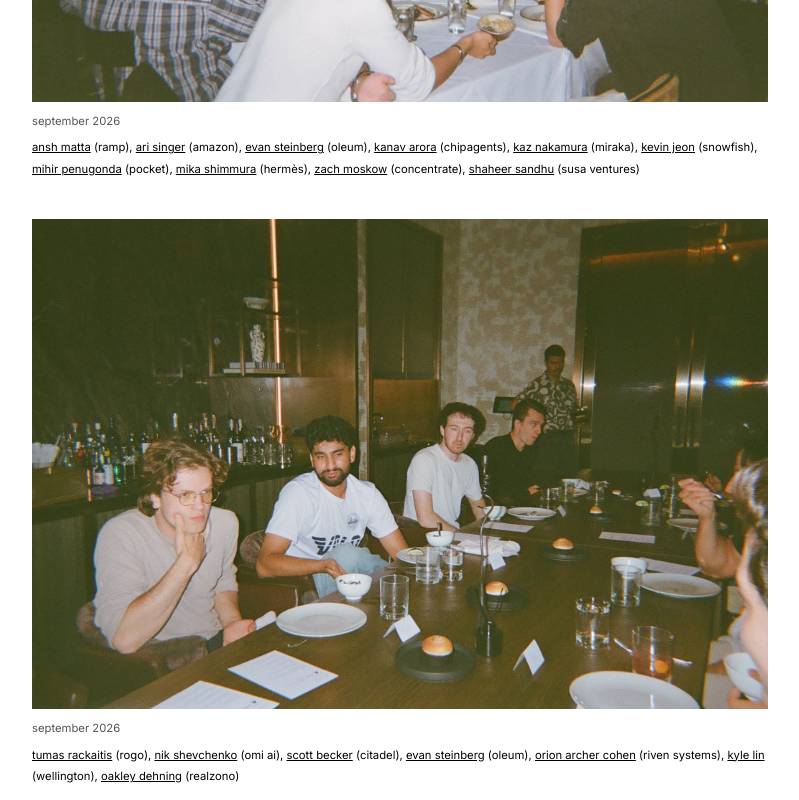
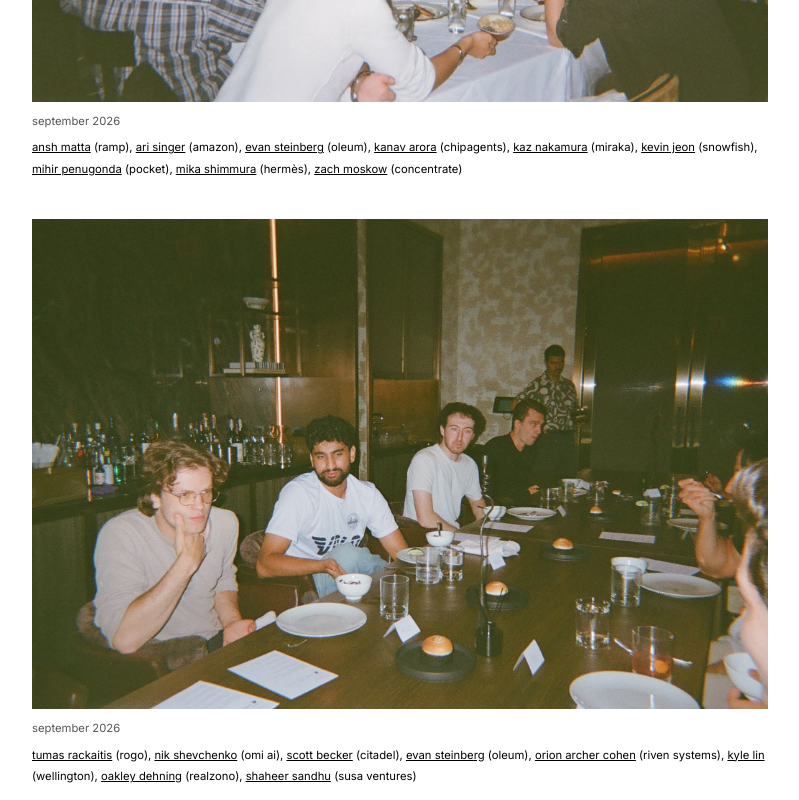
Before and after one commit to risashim/risashim.github.io, a plain HTML site: page dinners.html in a window 1280 px wide. Shown: the part 740-1540 px from the top of the page, without its empty margins (64-863 px from the left). Drawn offline with Linux system fonts and the light colour scheme.

Commit message:
Move Shaheer to the other September dinner
Co-Authored-By: Claude Opus 5 <noreply@anthropic.com>
Claude-Session: https://claude.ai/code/session_011M8bNZNPxhqVyTTLm12wUe

```diff
--- a/dinners.html
+++ b/dinners.html
@@ -57,12 +57,12 @@
   <figure>
     <img src="photos/dinner-2026-09b.jpg" alt="dinner table, september 2026" loading="lazy">
     <figcaption>september 2026</figcaption>
-    <p class="guests"><a href="https://www.linkedin.com/in/anshmatta/">ansh matta</a> (ramp), <a href="https://www.linkedin.com/in/ari-singer/">ari singer</a> (amazon), <a href="https://www.linkedin.com/in/evan-steinberg-56275a148/">evan steinberg</a> (oleum), <a href="https://www.linkedin.com/in/kanav9063/">kanav arora</a> (chipagents), <a href="https://www.linkedin.com/in/kazuonakamura/">kaz nakamura</a> (miraka), <a href="https://www.linkedin.com/in/kevin-jeon/">kevin jeon</a> (snowfish), <a href="https://www.linkedin.com/in/mihirpenugonda/">mihir penugonda</a> (pocket), <a href="https://www.linkedin.com/in/mikashimmura/">mika shimmura</a> (hermès), <a href="https://www.linkedin.com/in/moskow/">zach moskow</a> (concentrate), <a href="https://www.linkedin.com/in/shaheer-sandhu/">shaheer sandhu</a> (susa ventures)</p>
+    <p class="guests"><a href="https://www.linkedin.com/in/anshmatta/">ansh matta</a> (ramp), <a href="https://www.linkedin.com/in/ari-singer/">ari singer</a> (amazon), <a href="https://www.linkedin.com/in/evan-steinberg-56275a148/">evan steinberg</a> (oleum), <a href="https://www.linkedin.com/in/kanav9063/">kanav arora</a> (chipagents), <a href="https://www.linkedin.com/in/kazuonakamura/">kaz nakamura</a> (miraka), <a href="https://www.linkedin.com/in/kevin-jeon/">kevin jeon</a> (snowfish), <a href="https://www.linkedin.com/in/mihirpenugonda/">mihir penugonda</a> (pocket), <a href="https://www.linkedin.com/in/mikashimmura/">mika shimmura</a> (hermès), <a href="https://www.linkedin.com/in/moskow/">zach moskow</a> (concentrate)</p>
   </figure>
   <figure>
     <img src="photos/dinner-2026-09.jpg" alt="dinner table, september 2026" loading="lazy">
     <figcaption>september 2026</figcaption>
-    <p class="guests"><a href="https://www.linkedin.com/in/tumas-r-918bb6125/">tumas rackaitis</a> (rogo), <a href="https://www.linkedin.com/in/nik-shevchenko-08565b18b/">nik shevchenko</a> (omi ai), <a href="https://www.linkedin.com/in/scott-becker-2b9219172/">scott becker</a> (citadel), <a href="https://www.linkedin.com/in/evan-steinberg-56275a148/">evan steinberg</a> (oleum), <a href="https://www.linkedin.com/in/orioncohen/">orion archer cohen</a> (riven systems), <a href="https://www.linkedin.com/in/kylelin01/">kyle lin</a> (wellington), <a href="https://www.linkedin.com/in/oakley-d-069688188/">oakley dehning</a> (realzono)</p>
+    <p class="guests"><a href="https://www.linkedin.com/in/tumas-r-918bb6125/">tumas rackaitis</a> (rogo), <a href="https://www.linkedin.com/in/nik-shevchenko-08565b18b/">nik shevchenko</a> (omi ai), <a href="https://www.linkedin.com/in/scott-becker-2b9219172/">scott becker</a> (citadel), <a href="https://www.linkedin.com/in/evan-steinberg-56275a148/">evan steinberg</a> (oleum), <a href="https://www.linkedin.com/in/orioncohen/">orion archer cohen</a> (riven systems), <a href="https://www.linkedin.com/in/kylelin01/">kyle lin</a> (wellington), <a href="https://www.linkedin.com/in/oakley-d-069688188/">oakley dehning</a> (realzono), <a href="https://www.linkedin.com/in/shaheer-sandhu/">shaheer sandhu</a> (susa ventures)</p>
   </figure>
   <figure>
     <img src="photos/dinner-2026-05.jpg" alt="dinner table, may 2026" loading="lazy">
```
